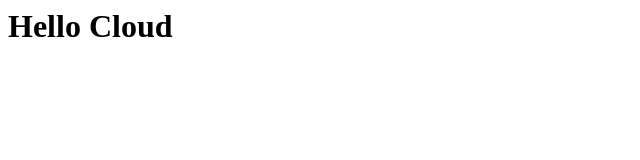
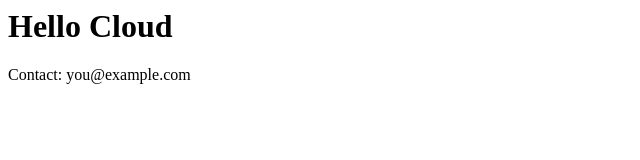
Before and after one commit to shlok0419-boop/hello-cloud, a plain HTML site: page index.html in a window 1280 px wide. Shown: the whole page, without its empty margins (0-640 px from the left). Drawn offline with Linux system fonts and the light colour scheme.

Commit message:
Update contact section

```diff
--- a/index.html
+++ b/index.html
@@ -1 +1,2 @@
 <h1>Hello Cloud</h1>
+<p>Contact: you@example.com</p>
```
